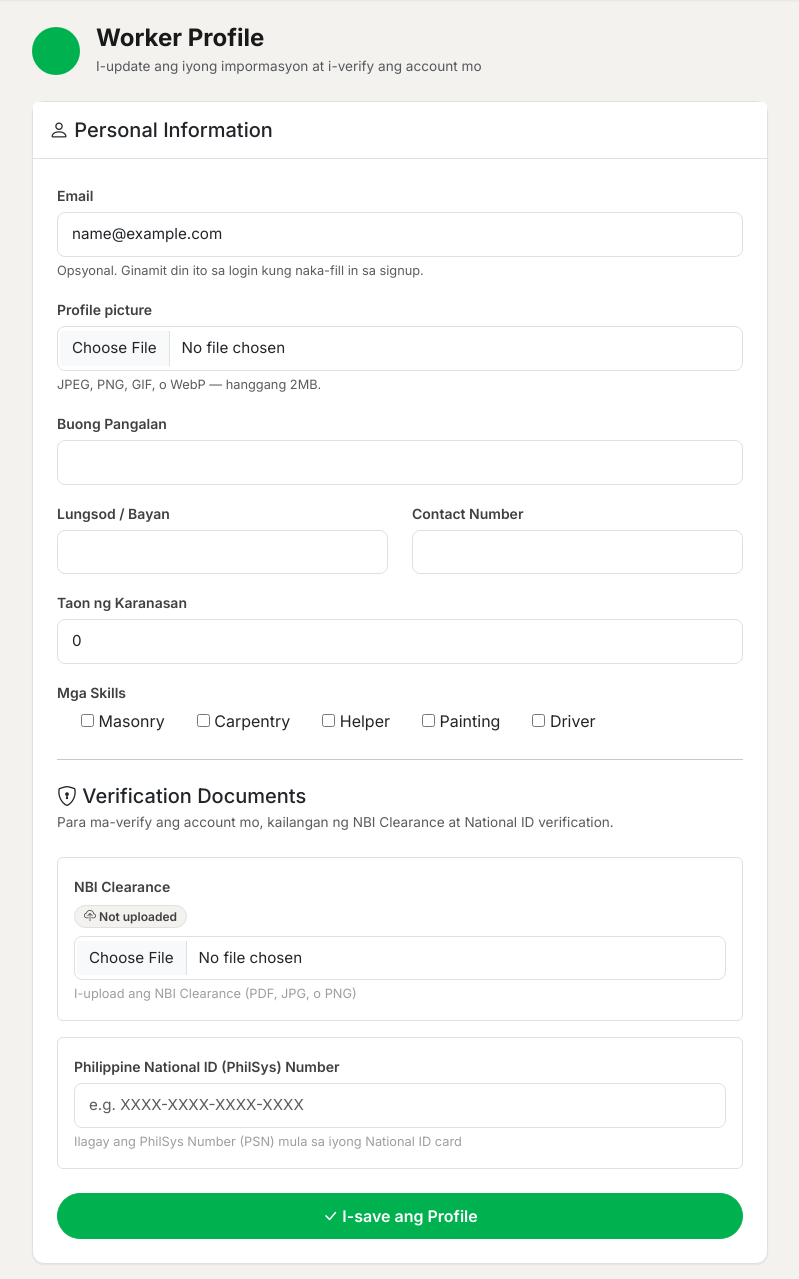
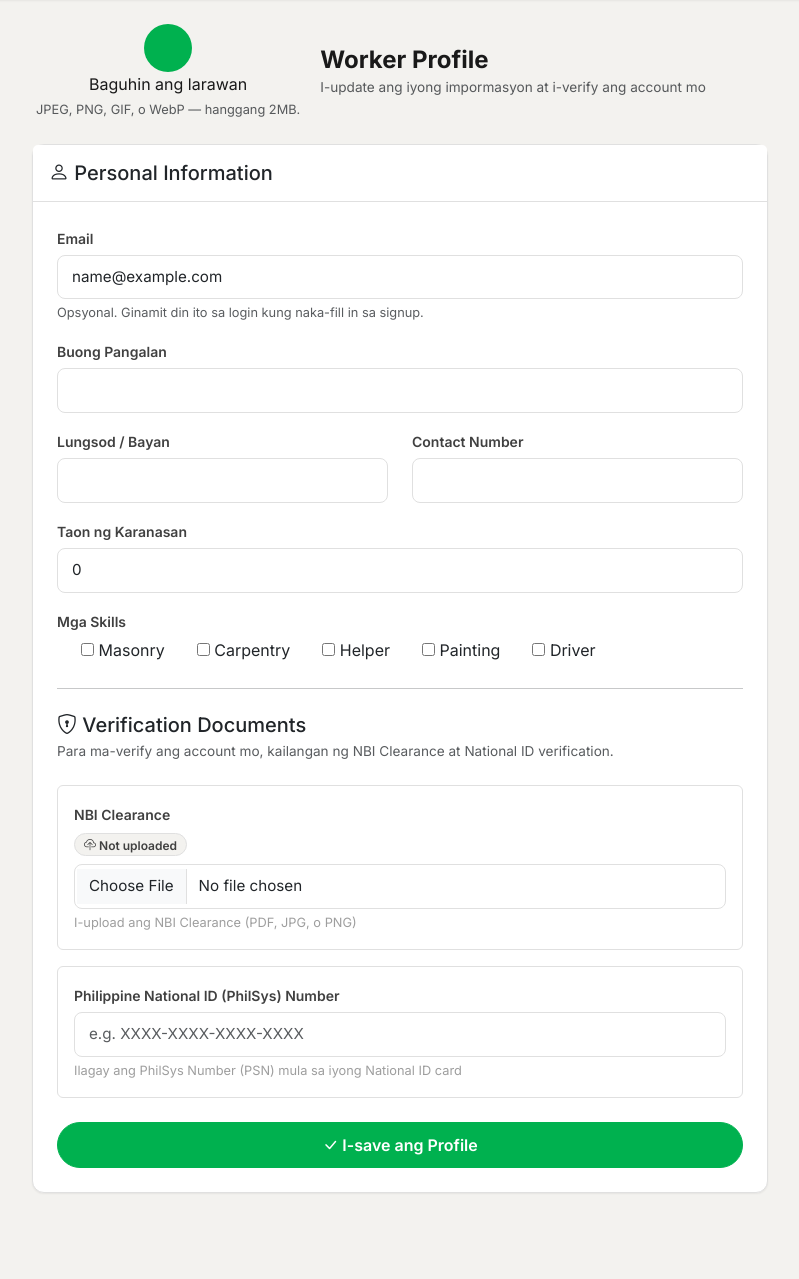
Before and after one commit to jazmin1110/ITENT-15x, a Django app: page /accounts/worker-profile/ in a window 1280 px wide. Shown: the part 53-1332 px from the top of the page, without its empty margins (240-1039 px from the left). Run offline with Django 4.2, Linux system fonts and the light colour scheme; the visitor is signed in with stand-in values (Sample User, id 1).

Commit message:
prfoile pic update 2

```diff
--- a/accounts/forms.py
+++ b/accounts/forms.py
@@ -112,7 +112,7 @@ class WorkerProfileForm(forms.ModelForm):
     avatar = forms.ImageField(
         required=False,
         widget=forms.FileInput(attrs={
-            'class': 'form-control',
+            'class': 'visually-hidden',
             'accept': 'image/jpeg,image/png,image/gif,image/webp',
         }),
         label='Profile picture',
@@ -176,7 +176,7 @@ class EmployerProfileForm(forms.ModelForm):
     avatar = forms.ImageField(
         required=False,
         widget=forms.FileInput(attrs={
-            'class': 'form-control',
+            'class': 'visually-hidden',
             'accept': 'image/jpeg,image/png,image/gif,image/webp',
         }),
         label='Profile picture',
--- a/templates/accounts/worker_profile.html
+++ b/templates/accounts/worker_profile.html
@@ -5,13 +5,21 @@
 {% block content %}
 <div class="row justify-content-center">
   <div class="col-md-10 col-lg-8">
-    <div class="page-header d-flex align-items-center gap-3 mb-4">
-      {% include 'partials/user_avatar.html' with size='lg' %}
-      <div>
-        <h2 class="mb-0">Worker Profile</h2>
-        <span class="text-muted" style="font-size:0.85rem;">I-update ang iyong impormasyon at i-verify ang account mo</span>
+    <form method="post" enctype="multipart/form-data">
+      {% csrf_token %}
+      <div class="page-header d-flex align-items-start gap-3 mb-4">
+        <div id="profile-photo" class="profile-photo-section profile-page-header-avatar d-flex flex-column align-items-center flex-shrink-0">
+          {% include 'partials/user_avatar.html' with size='lg' %}
+          <label for="id_avatar" class="profile-page-header-avatar__edit">Baguhin ang larawan</label>
+          {{ form.avatar }}
+          {% if form.avatar.errors %}<div class="text-danger small mt-1 text-center px-1">{{ form.avatar.errors.0 }}</div>{% endif %}
+          <small class="form-text text-muted text-center px-1 mt-1 profile-page-header-avatar__hint">JPEG, PNG, GIF, o WebP — hanggang 2MB.</small>
+        </div>
+        <div class="flex-grow-1 align-self-center">
+          <h2 class="mb-0">Worker Profile</h2>
+          <span class="text-muted" style="font-size:0.85rem;">I-update ang iyong impormasyon at i-verify ang account mo</span>
+        </div>
       </div>
-    </div>
 
     {% if profile and profile.verification_status == 'verified' %}
       <div class="alert alert-success d-flex align-items-center mb-4" role="alert">
@@ -59,21 +67,12 @@
         <h5 class="mb-0"><i class="bi bi-person"></i> Personal Information</h5>
       </div>
       <div class="card-body p-4">
-        <form method="post" enctype="multipart/form-data">
-          {% csrf_token %}
 
           <div class="mb-3">
             <label for="id_email" class="form-label">Email</label>
             {{ form.email }}
             {% if form.email.errors %}<div class="text-danger small mt-1">{{ form.email.errors.0 }}</div>{% endif %}
             <small class="form-text text-muted">Opsyonal. Ginamit din ito sa login kung naka-fill in sa signup.</small>
-          </div>
-
-          <div id="profile-photo" class="profile-photo-section mb-3">
-            <label for="id_avatar" class="form-label">Profile picture</label>
-            {{ form.avatar }}
-            {% if form.avatar.errors %}<div class="text-danger small mt-1">{{ form.avatar.errors.0 }}</div>{% endif %}
-            <small class="form-text text-muted">JPEG, PNG, GIF, o WebP — hanggang 2MB.</small>
           </div>
 
           <div class="mb-3">
@@ -163,9 +162,9 @@
           <button type="submit" class="btn btn-primary btn-lg w-100">
             <i class="bi bi-check-lg"></i> I-save ang Profile
           </button>
-        </form>
       </div>
     </div>
+    </form>
 
     {% if profile and profile.national_id_number and profile.national_id_status != 'verified' %}
       <div class="card mb-4">
```
Also changed, not shown: templates/accounts/employer_profile.html (+15 -16 lines).
